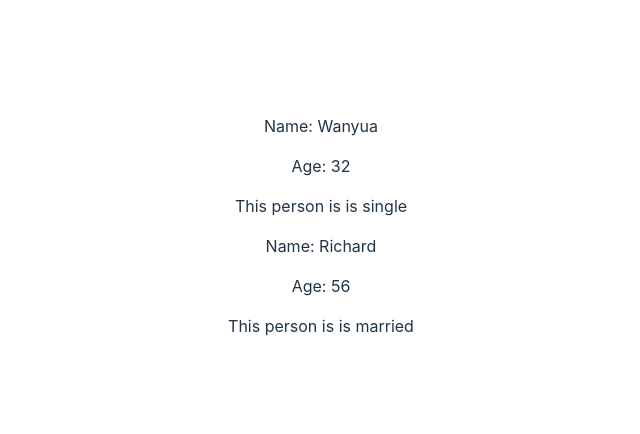
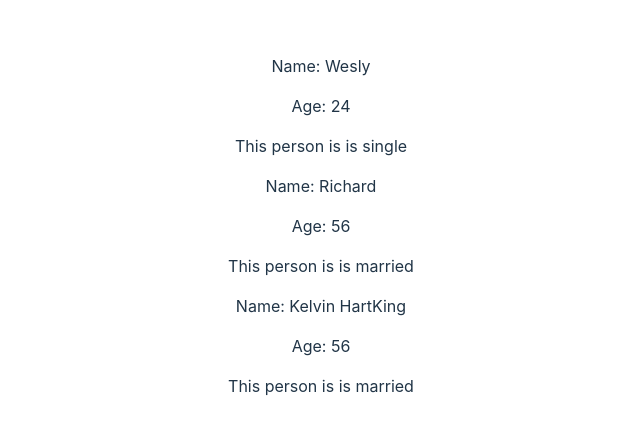
Before and after one commit to wanyuasam/Typescript, a React (Vite) app in the folder React Typescript/: page / in a window 1280 px wide. Shown: the part 174-608 px from the top of the page, without its empty margins (319-959 px from the left). Built offline with nearby package versions, Linux system fonts and the light colour scheme.

Commit message:
Use props in React Typescript

```diff
--- a/React Typescript/src/App.tsx
+++ b/React Typescript/src/App.tsx
@@ -4,11 +4,14 @@ import {Person} from './Person'
 
 
 function App() {
+  const fetchUser = () => ({name: "Kelvin HartKing", age: 45, isMarried: null});
+  const userFetched = fetchUser();
 
   return (
     <>
-     <Person name = {"Wanyua"} age = {32} isMarried = {false} />
+     <Person name = {"Wesly"} age = {24} isMarried = {false} />
      <Person name = {"Richard"} age = {56} isMarried = {true} />
+     <Person name = {userFetched.name} age = {56} isMarried = {true} />
     </>
   )
 }
--- a/React Typescript/src/Person.tsx
+++ b/React Typescript/src/Person.tsx
@@ -1,10 +1,10 @@
 // interface
-interface Props{
+interface Person{
     name: string
     age: number
     isMarried: boolean
 }
- export const Person = (props: Props) => {
+ export const Person = (props: Person) => {
   return (
     <div>
         <p>Name: {props.name}</p>
```
